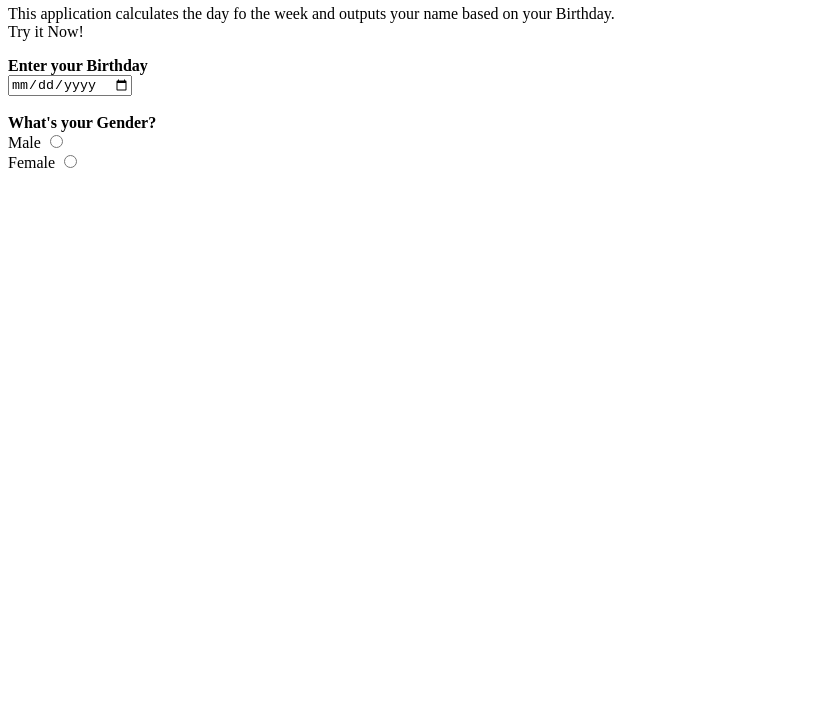
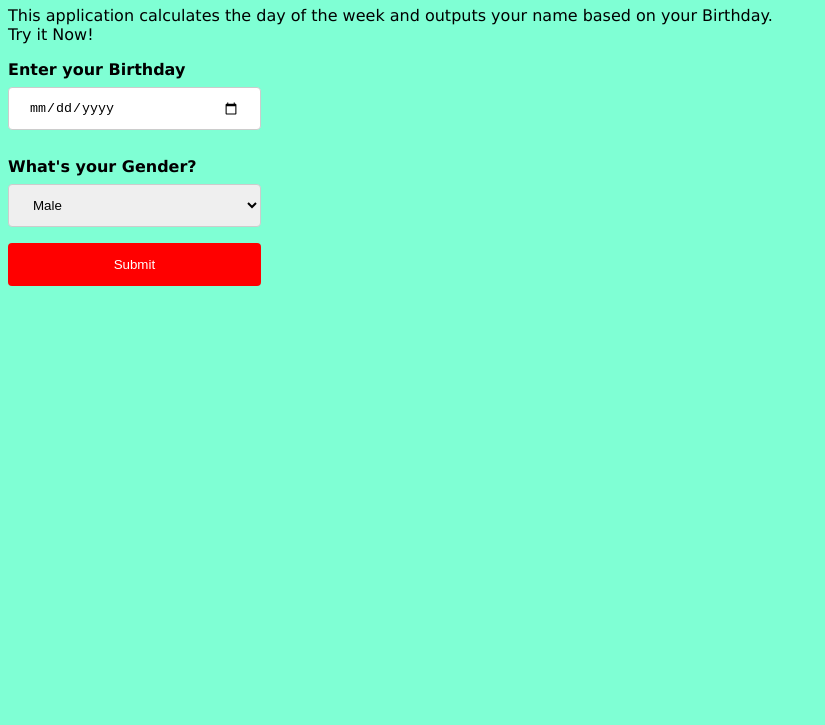
Before and after one commit to obota/calculator, a plain HTML site: page index.html in a window 1280 px wide. Shown: the part 75-800 px from the top of the page, without its empty margins (0-825 px from the left). Drawn offline with Linux system fonts and the light colour scheme.

Commit message:
This commit adds the submit button

```diff
--- a/index.html
+++ b/index.html
@@ -1,12 +1,14 @@
 <!DOCTYPE html>
 <html>
   <head>
+    <!-- <link rel="stylesheet" href="styles.css"> -->
+    <link href="css/styles.css" rel="stylesheet" />
     <title>Birthday & Name Calculator</title>
   </head>
   <body>
     <h1>Birthday and Name Calculator</h1>
     <p>
-      This application calculates the day fo the week and outputs your name
+      This application calculates the day of the week and outputs your name
       based on your Birthday.<br />Try it Now!
     </p>
     <form>
@@ -14,11 +16,13 @@
       ><br />
       <input type="date" /><br /><br />
       <label><b>What's your Gender?</b></label
-      ><br />
-      <label for="male">Male</label>
-      <input type="radio" id="male" name="" value="Male" /><br />
-      <label for="female">Female</label>
-      <input type="radio" id="female" value="Female" />
+      ><br /><select>
+        <option value="male">Male</option>
+        <br />
+        <label for="female">Female</label>
+        <option value="female">Female</option>
+      </select><br>
+      <input type="submit" value="Submit">
     </form>
     <script src="js/scipts.js"></script>
   </body>
--- a/js/scipts.js
+++ b/js/scipts.js
@@ -100,3 +100,4 @@
 // alert(addMonth[0]);
 
 //Birthday and Name Calculator
+var dayOfWeek = ( ( (CC/4) -2*CC-1) + ((5*YY/4) ) + ((26*(MM+1)/10)) + DD )%7;
```
